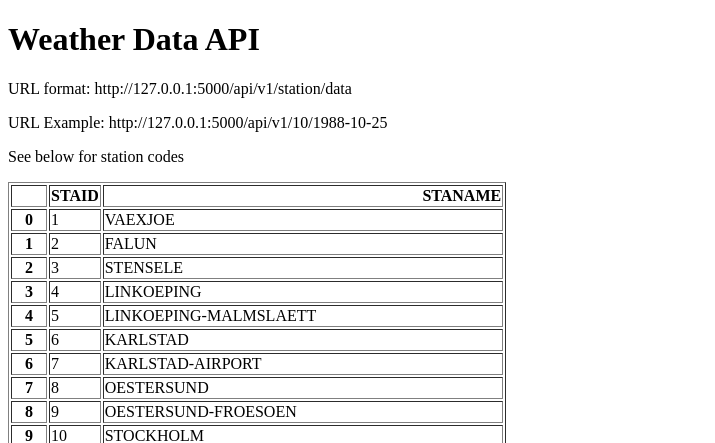
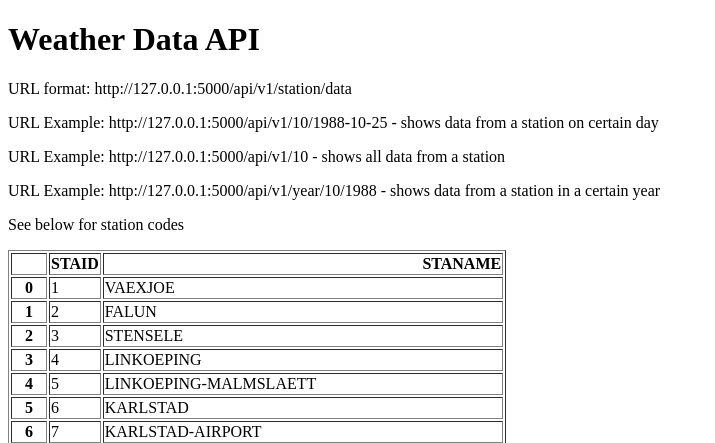
Before and after one commit to Siitrev/weather-api, a Flask app: page / in a window 1280 px wide. Shown: the top 443 px of the page, without its empty margins (0-715 px from the left). Run offline with Flask 2, Linux system fonts and the light colour scheme.

Commit message:
Add Url, endpoints

```diff
--- a/main.py
+++ b/main.py
@@ -4,21 +4,40 @@ from flask import Flask, render_template
 
 app = Flask(__name__)
 
-table_df = pd.read_csv("data/stations.txt",skiprows=17)
-table_df = table_df[["STAID","STANAME                                 "]]
+table_df = pd.read_csv("data/stations.txt", skiprows=17)
+table_df = table_df[["STAID", "STANAME                                 "]]
+
+
 @app.route("/")
 def home():
-    return render_template("home.html",table=table_df.to_html())
+    return render_template("home.html", table=table_df.to_html())
 
 
-@app.route("/api/v1/<station>/<date>", methods=["GET"])
-def about(station: str, date: str):
+@app.route("/api/v1/<station>/<date>")
+def certain_date(station: str, date: str):
     staid = station.rjust(6, "0")
     filepath = f"data/TG_STAID{staid}.txt"
     df = pd.read_csv(filepath, skiprows=20, parse_dates=["    DATE"])
 
-    temperature = df[df["    DATE"] == date]["   TG"].squeeze()/10
+    temperature = df[df["    DATE"] == date]["   TG"].squeeze() / 10
     return {"date:": date, "station": staid, "temperature": temperature}
+
+@app.route("/api/v1/<station>")
+def station_data(station: str):
+    staid = station.rjust(6, "0")
+    filepath = f"data/TG_STAID{staid}.txt"
+    df = pd.read_csv(filepath, skiprows=20, parse_dates=["    DATE"])
+
+    return df.to_dict(orient="records")
+
+@app.route("/api/v1/year/<station>/<year>")
+def certain_year(station: str, year: str):
+    staid = station.rjust(6, "0")
+    filepath = f"data/TG_STAID{staid}.txt"
+    df = pd.read_csv(filepath, skiprows=20)
+    df["    DATE"] = df["    DATE"].astype(str)
+    result = df[df["    DATE"].str.startswith(str(year))].to_dict(orient="records")
+    return result
 
 
 if __name__ == "__main__":
--- a/templates/home.html
+++ b/templates/home.html
@@ -9,7 +9,10 @@
 <body>
     <h1>Weather Data API</h1>
     <p>URL format: http://127.0.0.1:5000/api/v1/station/data</p>
-    <p>URL Example: http://127.0.0.1:5000/api/v1/10/1988-10-25</p>
+    <p>URL Example: http://127.0.0.1:5000/api/v1/10/1988-10-25 - shows data from a station on certain day</p>
+    <p>URL Example: http://127.0.0.1:5000/api/v1/10 - shows all data from a station</p>
+    <p>URL Example: http://127.0.0.1:5000/api/v1/year/10/1988 - shows data from a station in a certain year</p>
+
     <p>See below for station codes</p>
     {{table|safe}}
 </body>
```
